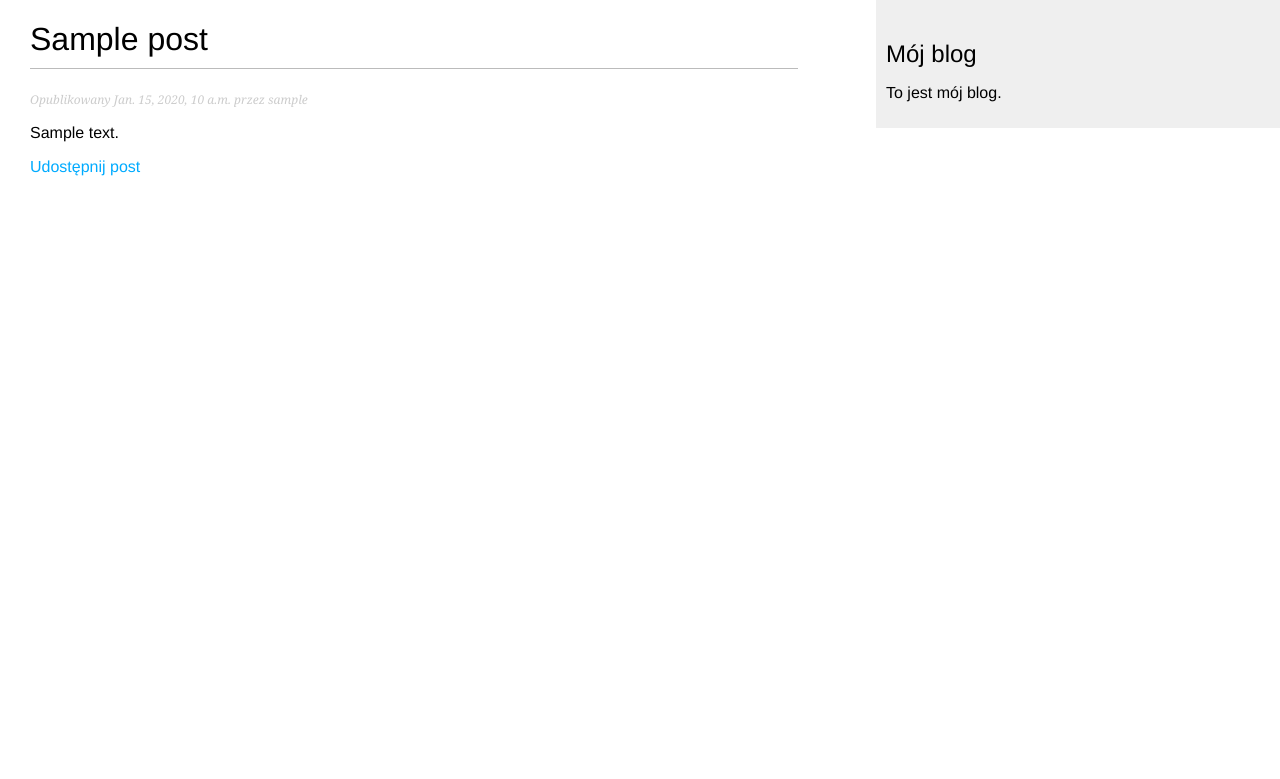
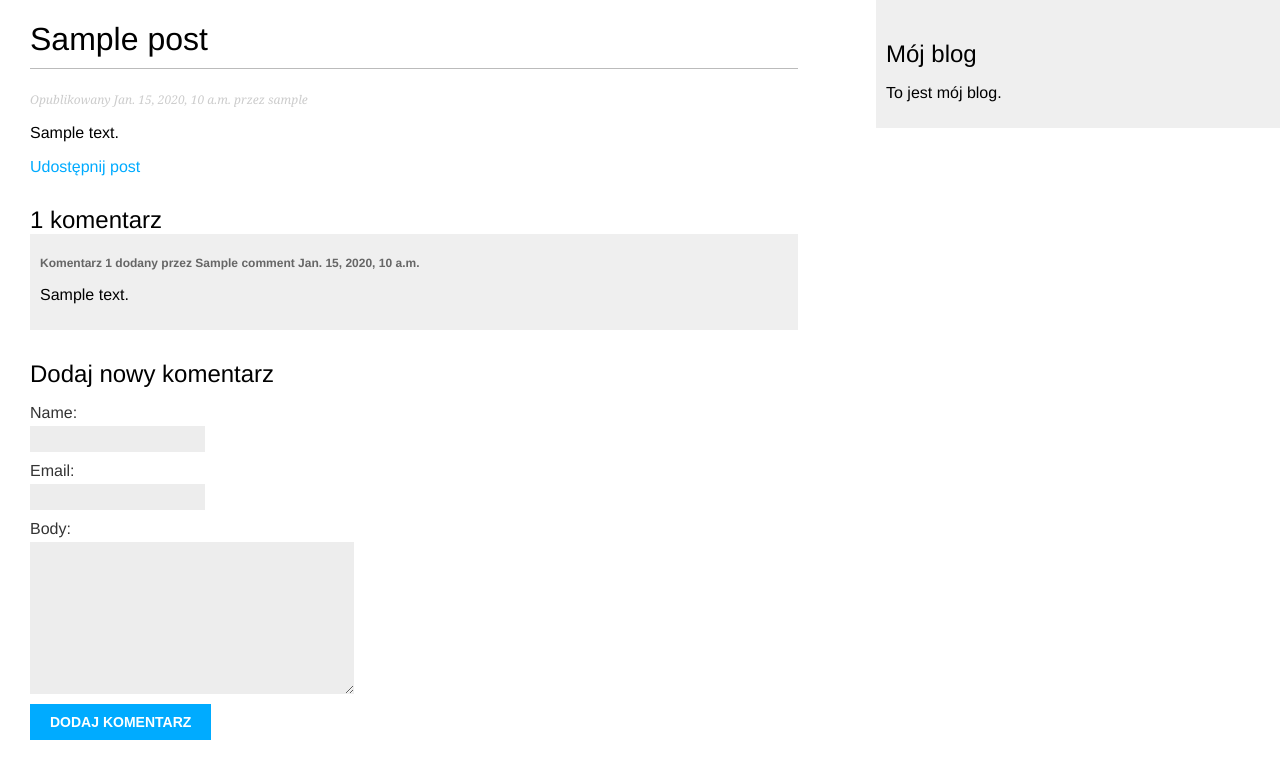
Before and after one commit to jedrek1993/django_blog, a Django app: a page that uses blog/templates/blog/post/detail.html in a window 1280 px wide. Shown: the top 779 px of the page. Run offline with Django 3.2, Linux system fonts and the light colour scheme; tables that the repository leaves empty hold one stand-in row (values such as "Sample post").

Commit message:
Added comments

```diff
--- a/blog/forms.py
+++ b/blog/forms.py
@@ -1,4 +1,6 @@
 from django import forms
+
+from .models import Comment
 
 
 class EmailPostForm(forms.Form):
@@ -7,3 +9,9 @@ class EmailPostForm(forms.Form):
     to = forms.EmailField()
     comments = forms.CharField(required=False,
                                widget=forms.Textarea)
+
+
+class CommentForm(forms.ModelForm):
+    class Meta:
+        model = Comment
+        fields = ('name', 'email', 'body')
--- a/blog/models.py
+++ b/blog/models.py
@@ -43,3 +43,21 @@ class Post(models.Model):
                              self.publish.strftime('%m'),
                              self.publish.strftime('%d'),
                              self.slug])
+
+
+class Comment(models.Model):
+    post = models.ForeignKey(Post,
+                             on_delete=models.CASCADE,
+                             related_name='comments')
+    name = models.CharField(max_length=80)
+    email = models.EmailField()
+    body = models.TextField()
+    created = models.DateTimeField(auto_now_add=True)
+    updated = models.DateTimeField(auto_now=True)
+    active = models.BooleanField(default=True)
+
+    class Meta:
+        ordering = ('created',)
+
+    def __str__(self):
+        return 'Komentarz dodany przez {} dla posta {}'.format(self.name, self.post)
--- a/blog/templates/blog/post/detail.html
+++ b/blog/templates/blog/post/detail.html
@@ -12,4 +12,34 @@
  Udostępnij post
  </a>
 </p>
+
+{% with comments.count as total_comments %}
+ <h2>
+ {{ total_comments }} komentarz{{ total_comments|pluralize:"y" }}
+ </h2>
+{% endwith %}
+
+{% for comment in comments %}
+ <div class="comment">
+ <p class="info">
+ Komentarz {{ forloop.counter }} dodany przez {{ comment.name }}
+ {{ comment.created }}
+ </p>
+ {{ comment.body|linebreaks }}
+ </div>
+{% empty %}
+ <p>Nie ma jeszcze żadnych komentarzy.</p>
+{% endfor %}
+
+{% if new_comment %}
+ <h2>Twój komentarz został dodany.</h2>
+{% else %}
+ <h2>Dodaj nowy komentarz</h2>
+ <form action="." method="post">
+ {{ comment_form.as_p }}
+ {% csrf_token %}
+ <p><input type="submit" value="Dodaj komentarz"></p>
+ </form>
+{% endif %}
+
 {% endblock %}
--- a/blog/views.py
+++ b/blog/views.py
@@ -3,8 +3,8 @@ from django.shortcuts import render, get_object_or_404
 from django.core.mail import send_mail
 from django.core.paginator import Paginator, EmptyPage, PageNotAnInteger
 
-from .models import Post
-from .forms import EmailPostForm
+from .models import Post, Comment
+from .forms import EmailPostForm, CommentForm
 
 
 class PostListView(ListView):
@@ -36,9 +36,24 @@ def post_detail(request, year, month, day, post):
                              publish__year=year,
                              publish__month=month,
                              publish__day=day)
+    comments = post.comments.filter(active=True)
+    new_comment = None
+
+    if request.method == 'POST':
+        comment_form = CommentForm(data=request.POST)
+        if comment_form.is_valid():
+            new_comment = comment_form.save(commit=False)
+            new_comment.post = post
+            new_comment.save()
+    else:
+        comment_form = CommentForm()
+
     return render(request,
                   'blog/post/detail.html',
-                  {'post': post})
+                  {'post': post,
+                   'comments': comments,
+                   'comment_form': comment_form,
+                   'new_comment': new_comment})
 
 
 def post_share(request, post_id):
```
Also changed, not shown: blog/admin.py (+8 -1 lines), blog/migrations/0002_comment.py (added).
